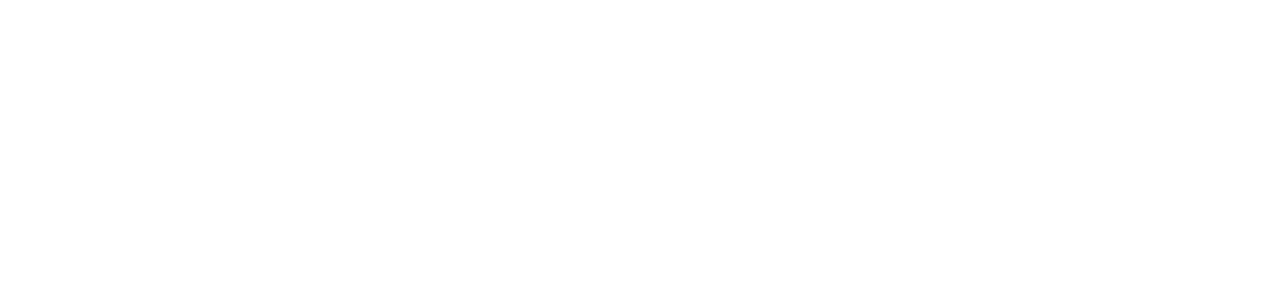
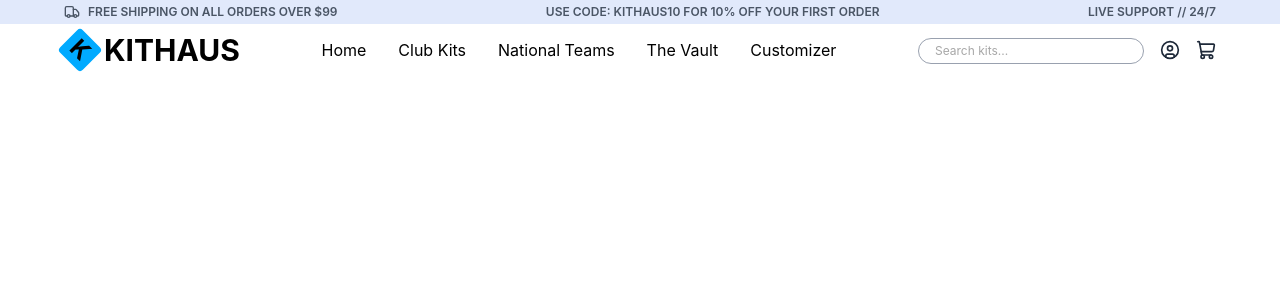
Before and after one commit to riteshtamang1027/Mini-jersey-ecommerce-web-application, a React (Vite) app: page / in a window 1280 px wide. Shown: the top 300 px of the page. Built offline with nearby package versions, Linux system fonts and the light colour scheme.

Commit message:
add header section

```diff
--- a/package.json
+++ b/package.json
@@ -11,6 +11,7 @@
   },
   "dependencies": {
     "@tailwindcss/vite": "^4.3.3",
+    "lucide-react": "^1.47.0",
     "react": "^19.2.8",
     "react-dom": "^19.2.8",
     "tailwindcss": "^4.3.3"
--- a/src/App.jsx
+++ b/src/App.jsx
@@ -1,8 +1,9 @@
+import Header from "./layouts/header";
 
 export default function App() {
   return (
     <div>
-
+     <Header/>
     </div>
   )
 }
--- a/src/index.css
+++ b/src/index.css
@@ -1 +1,21 @@
 @import "tailwindcss";
+
+@theme inline {
+  --color-background: var(--background);
+  --color-foreground: var(--foreground);
+  --color-surface: var(--surface);
+  --color-primary: var(--primary);
+  --color-secondary: var(--secondary);
+  --color-muted-text: var(--muted-text);
+  --color-muted-background: var(--muted-background);
+}
+
+:root {
+  --background: oklch(0 0 0);
+  --foreground: oklch(1 0 0);
+  --surface: oklch(0.9333 0.0259 266.61);
+  --primary: oklch(0.9725 0.0045 258.32);
+  --secondary: oklch(0.7072 0.1679 242.04);
+  --muted-text: oklch(0.7107 0.0351 256.79);
+  --muted-background: oklch(0.2795 0.0368 260.03);
+}
--- /dev/null
+++ b/src/layouts/footer.jsx
@@ -0,0 +1,9 @@
+import React from 'react'
+
+export default function Footer() {
+  return (
+    <div>
+
+    </div>
+  )
+}
--- /dev/null
+++ b/src/layouts/header.jsx
@@ -0,0 +1,48 @@
+import { CircleUser, ShoppingCart, Truck } from "lucide-react";
+export default function Header() {
+  return (
+    <header className="">
+      {/* upper header section */}
+      <section className=" w-full bg-surface">
+        <div className="flex items-center justify-between px-16 py-1 text-xs font-semibold text-gray-600">
+          <div className="flex items-center gap-2">
+            <Truck size={16} />{" "}
+            <span>FREE SHIPPING ON ALL ORDERS OVER $99</span>
+          </div>
+          <p>USE CODE: KITHAUS10 FOR 10% OFF YOUR FIRST ORDER</p>
+          <p>LIVE SUPPORT // 24/7</p>
+        </div>
+      </section>
+
+      <nav className="flex items-center justify-between px-16 gap-4 py-2">
+        {/* badge or logo */}
+        <div className="flex items-center gap-2">
+          <div className="relative px-2 py-1 w-8 h-8 bg-secondary rounded-sm rotate-45">
+            <span className="absolute text-2xl font-bold top-1/2 left-1/2 transform -translate-x-1/2 -translate-y-1/2">
+              K
+            </span>
+          </div>
+          <span className="text-3xl font-bold">KITHAUS</span>
+        </div>
+        {/* actual pages nav links */}
+        <div className="flex items-center gap-8">
+          <span>Home</span>
+          <span>Club Kits</span>
+          <span>National Teams</span>
+          <span>The Vault</span>
+          <span>Customizer</span>
+        </div>
+        {/* alternative links */}
+        <div className="flex items-center gap-4">
+          {/* search section */}
+          <div className="relative w-max">
+            <input className="border border-gray-400 rounded-full px-4 py-1 text-xs text-black/70 focus:outline-none cursor-pointer " type="text" placeholder="Search kits..." />
+          </div>
+
+          <CircleUser size={20} className="text-gray-800"/>
+          <ShoppingCart size={20} className="text-gray-800"/>
+        </div>
+      </nav>
+    </header>
+  );
+}
```
Also changed, not shown: 1 other file (tests, documents, lock files or other folders).
